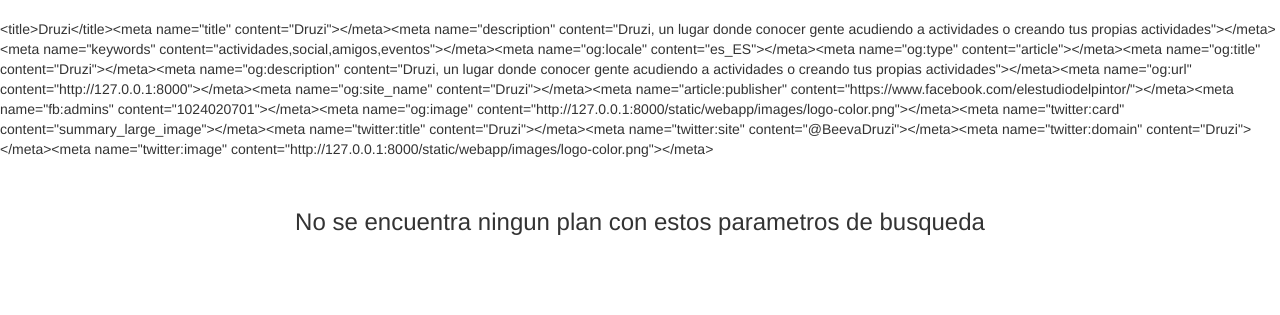
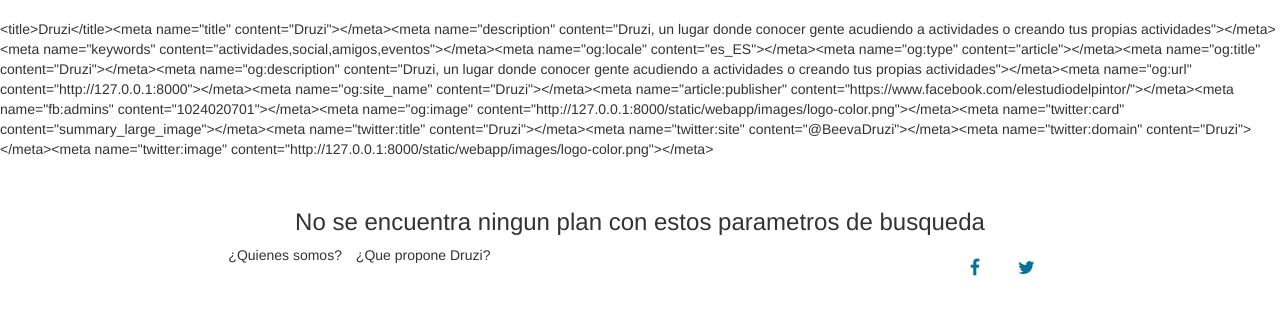
Before and after one commit to beevagrupo1/webapp, a Django app: page /activity/list/ in a window 1280 px wide. Shown: the part 51-366 px from the top of the page. Run offline with Django 3.2, Linux system fonts and the light colour scheme; data that the repository does not hold is empty; some libraries are stand-ins or nearby versions.

Commit message:
First commit ;)

```diff
--- a/templates/webapp/activity_details.html
+++ b/templates/webapp/activity_details.html
@@ -99,7 +99,7 @@
                     <h5 class="recipe-author recipe-author-name">By {{ activity.user_own.username }}</h5>
                 </a>
 
-                <div id="map-canvas" style="height:380px;"></div>
+                <div id="map-canvas" class="margen" style="height:380px;"></div>
 
                 <script src="https://maps.googleapis.com/maps/api/js"></script>
                 <script>
--- a/templates/webapp/base.html
+++ b/templates/webapp/base.html
@@ -131,6 +131,20 @@
     {% endblock %}
 </main>
 <footer>
+    <div class="col-sm-8 col-md-offset-2 margen2">
+        <div id="footer-nav" class="pull-left">
+            <ul class="list-inline">
+                <li>¿Quienes somos?</li>
+                <li>¿Que propone Druzi?</li>
+            </ul>
+        </div>
+        <div class="social pull-right">
+            <a class="btn btn-lg btn-social-icon btn-facebook" href="https://www.facebook.com/druziapp">
+                <i class="fa fa-facebook"></i>
+            </a>
+            <a class="btn btn-lg btn-social-icon btn-twitter" href="https://www.twitter.com/BeevaDruzi">
+                <i class="fa fa-twitter"></i>
+            </a>
     <script src="{% static 'webapp/js/typeahead.bundle.js' %}"></script>
     <script src="{% static 'webapp/js/bootstrap-tagsinput.js' %}"></script>
     <script>
```
